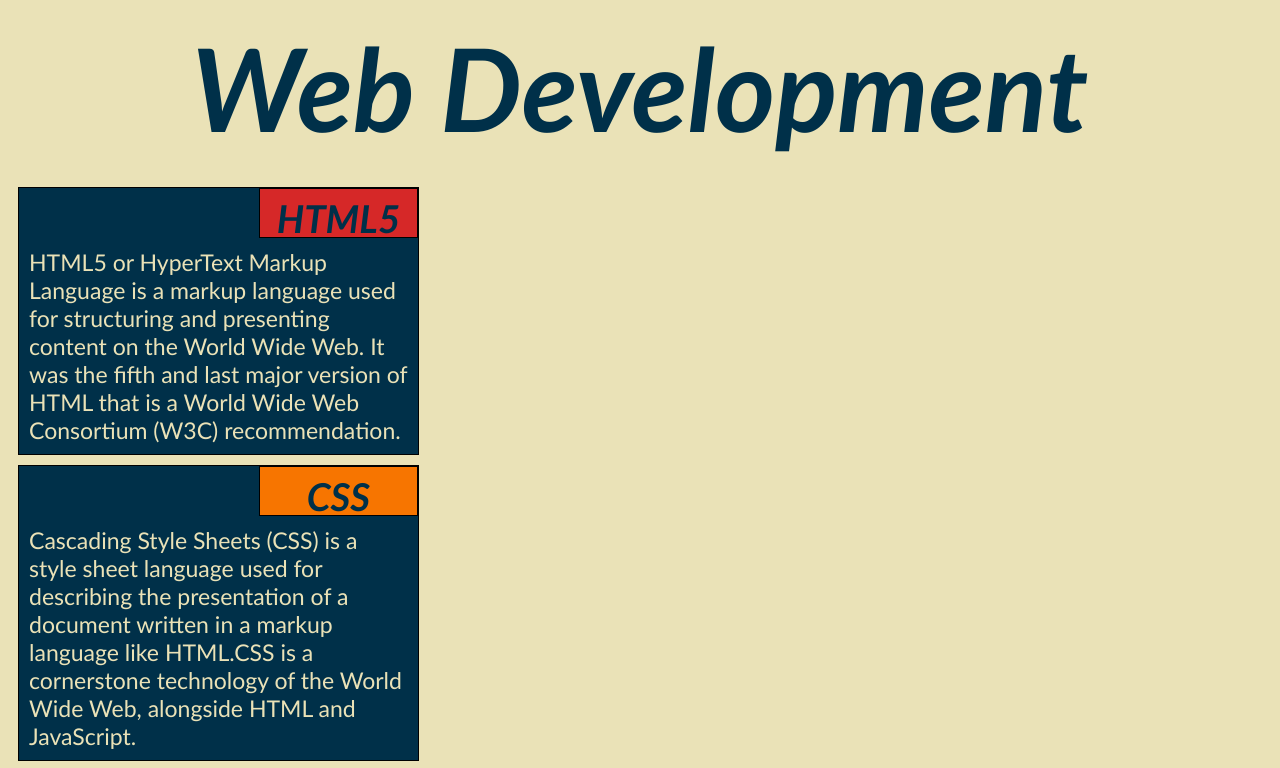
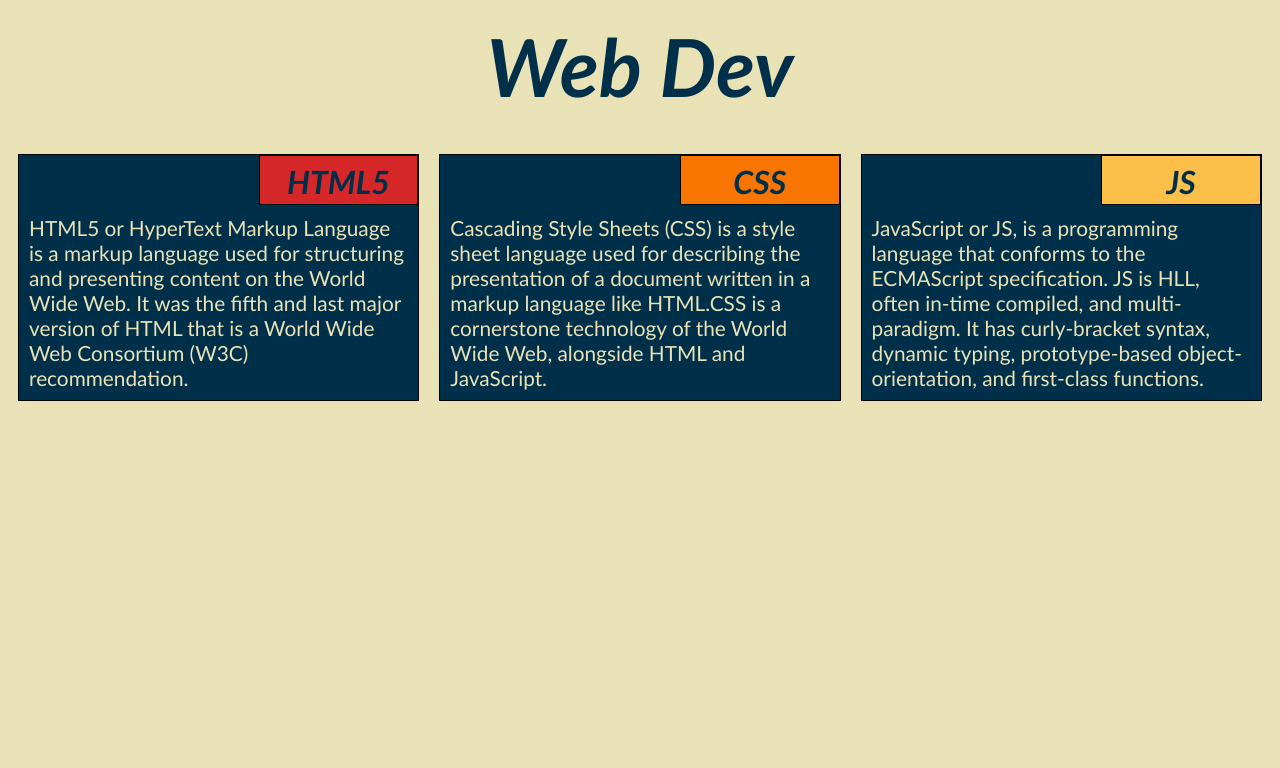
Before and after one commit to draet10/coursera-test, a plain HTML site: page Module2/index.html in a window 1280 px wide. Shown: the top 768 px of the page. Drawn offline with Linux system fonts and the light colour scheme.

Commit message:
Previous Verison

```diff
--- a/Module2/index.html
+++ b/Module2/index.html
@@ -1,17 +1,17 @@
+
 <!DOCTYPE html>
 <html>
 <head>
 	<meta charset="UTF-8">
-	<meta name="viewport" content="width=device-width, user-scalable=no">
+	<meta class="viewport" content="width=device-width,intital-scale=1.0">
 	<link rel="stylesheet" type="text/css" href="style.css">
 	<title>Module 2</title>
 </head>
 <body>
 	<div id="container">
-		<div class="row">
 		<div id="pageTitle">
-				Web Development
-		</div></div>
+				Web Dev
+		</div>
 		<div class="row">
 			<div class="col-lg-4 col-md-6 col-sm-12">
 				<div class="box">
--- a/Module2/style.css
+++ b/Module2/style.css
@@ -1,3 +1,4 @@
+
 * {
 	box-sizing: border-box;
 	font-family: Candara,Optima,Geneva,Cambria,Arial;
@@ -6,15 +7,14 @@ body{
 	background-color: #EAE2B7;
 }
 #container{
-	margin:0;
+	font-size: 1em;
+
 }
-
 #pageTitle{
 	text-align: center;
 	margin:0;
-	font-size: 9vw;
-
 	margin-bottom: 20px;
+	font-size: 5em;
 	font-weight: 900;
 	font-style: italic;
 	color: #003049;
@@ -25,7 +25,15 @@ body{
 	border:1px solid black;
  	background-color:#003049;
  	position: relative;
+
 }
+
+
+/*.titleRow{
+	position: absolute;
+	top:100px;
+	right:-1px;
+}*/
 .boxTitle{
 	border:1px solid black;
 	text-align: center;
@@ -33,18 +41,19 @@ body{
 	width: 40%;
 	height: 50px;
 	padding:6px;
-	font-size: 3vw;
+	font-size: 2em;
 	font-style: italic;
 	font-weight:800;
 	float:right;
+
 }
 .boxContent{
-	width:100%;
 	clear:both;
 	text-align: left;
 	padding:10px;
-	font-size: 1.8vw;
+	font-size: 1.3em;
 	color:#EAE2B7;
+
 }
 .smallTitle1{
 	background-color: #d62828;
@@ -58,10 +67,11 @@ body{
 /********** Media Query - Large devices only **********/
 .row{
 	width:100%;
+
 }
 @media (min-width: 922px) {
 
-  .col-lg-1, .col-lg-2, .col-lg-3, .col-lg-4, .col-lg-5, .col-lg-6, .col-lg-7, .col-lg-8, .col-lg-9, .col-lg-10, .col-lg-11, .col-lg-12, {
+  .col-lg-1, .col-lg-2, .col-lg-3, .col-lg-4, .col-lg-5, .col-lg-6, .col-lg-7, .col-lg-8, .col-lg-9, .col-lg-10, .col-lg-11, .col-lg-12 {
     float: left;
 
   }
```
